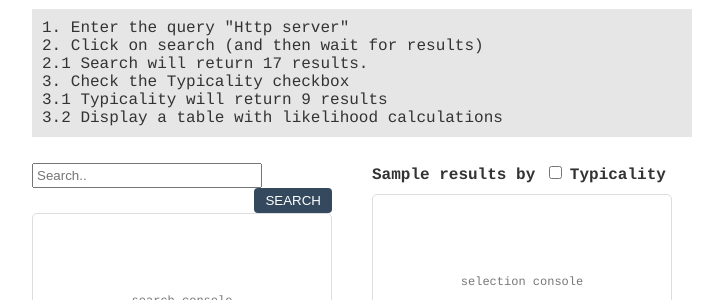
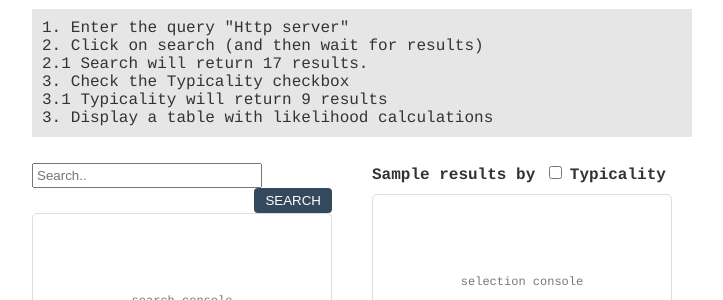
Before and after one commit to vesperin/stircup, a Jekyll site: the page built from index.md, in a window 1280 px wide. Shown: the part 580-880 px from the top of the page, without its empty margins (278-1001 px from the left). Built offline with Jekyll 4.4.1, drawn with Linux system fonts in a browser that asks for light colours.

Commit message:
minor change in index

```diff
--- a/index.md
+++ b/index.md
@@ -18,7 +18,7 @@ The first time you use **Stircup**, the generated results will get cached on you
 	2.1 Search will return 17 results.
 	3. Check the Typicality checkbox
 	3.1 Typicality will return 9 results
-	3.2 Display a table with likelihood calculations
+	3. Display a table with likelihood calculations
 
 <div id="columns">
     <div id="left-col">
```
